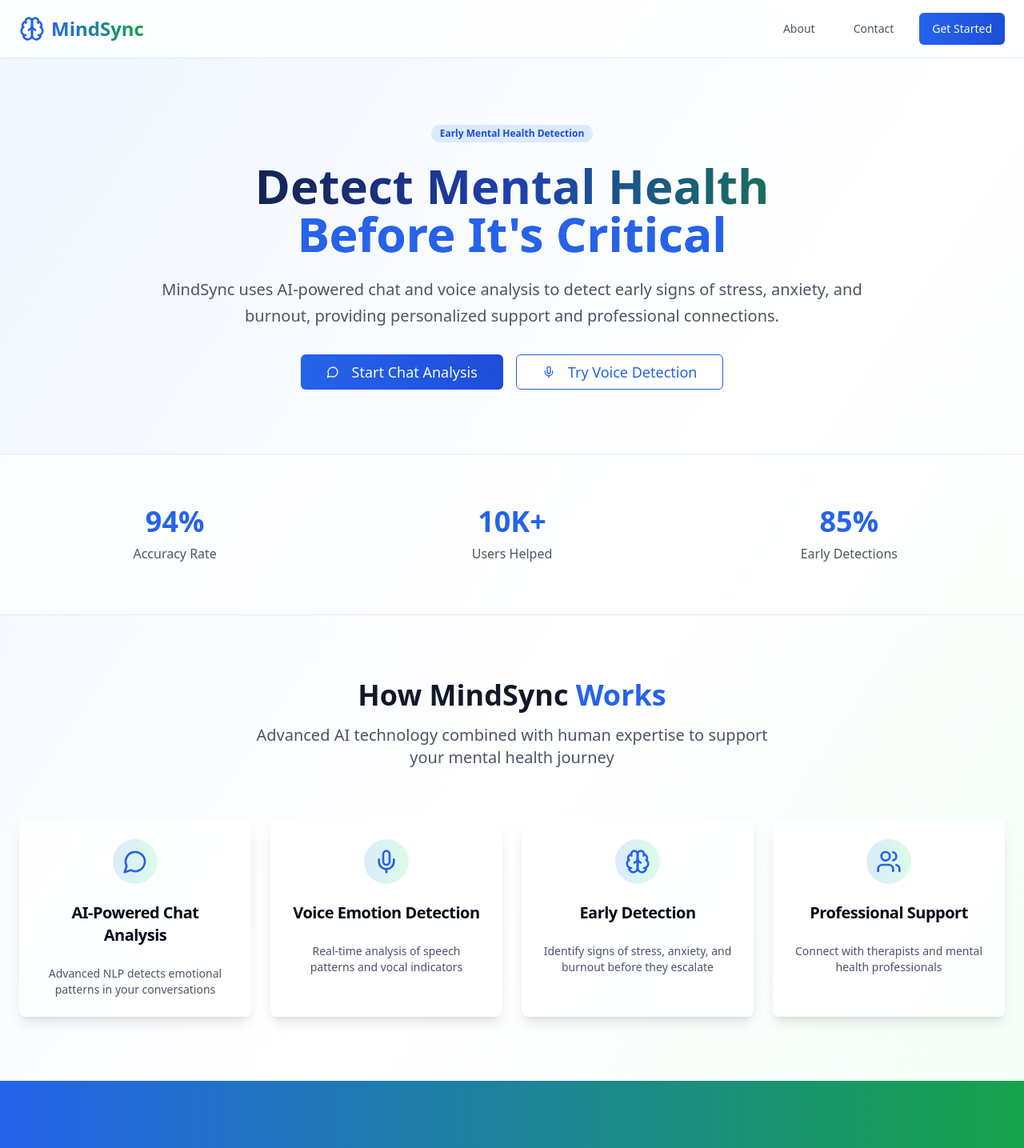
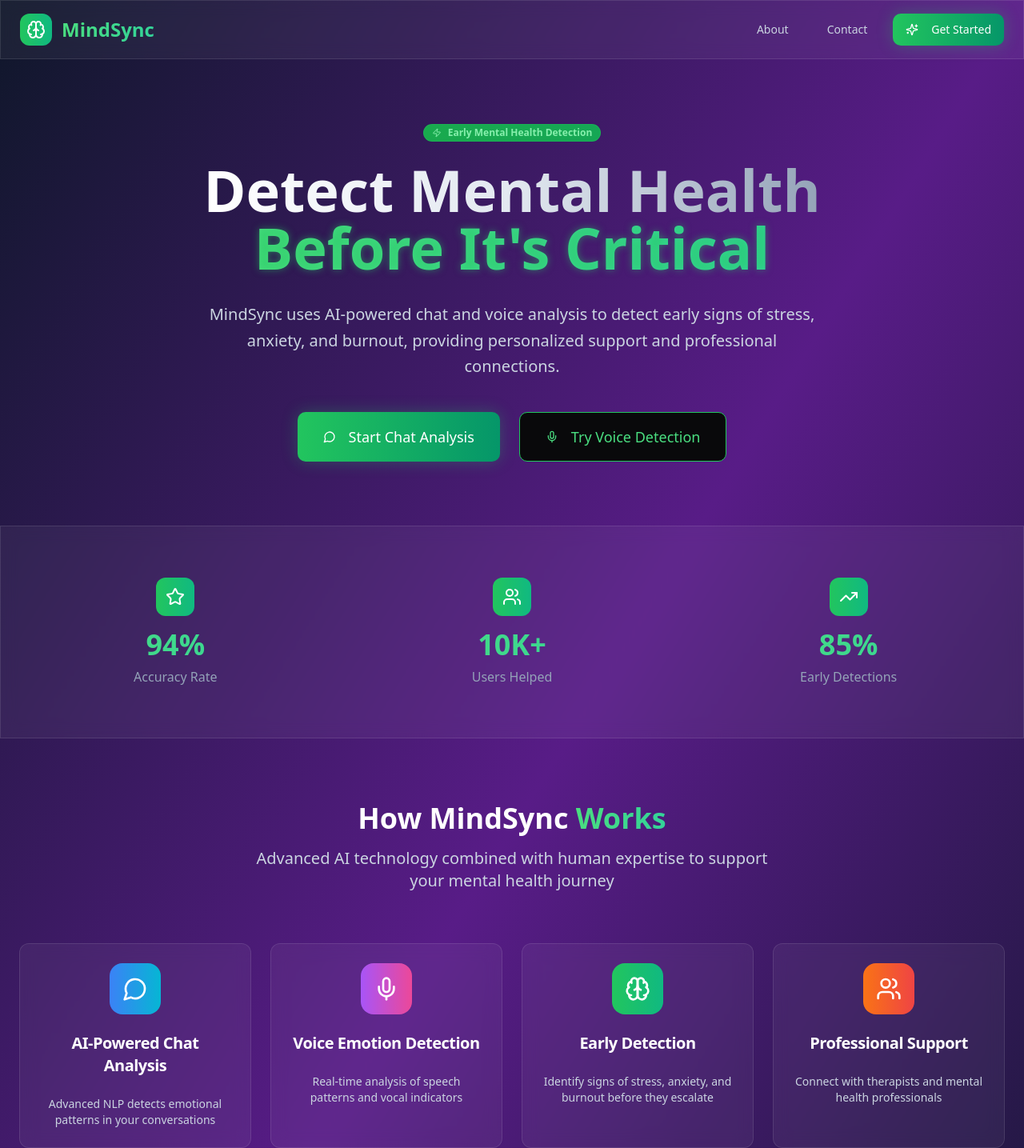
Before and after one commit to dhairyaaprajapati/MindSync, a React (Vite) app: page / in a window 1280 px wide. Shown: the top 1435 px of the page at 80% size. Built offline with nearby package versions, Linux system fonts and the light colour scheme.

Commit message:
feat: Implement dark theme and modern UI
- Updated UI components to support dark theme.
- Improved the overall visual design for a more modern look.
- Modified the color scheme and styling in `src/index.css` and other relevant files.

```diff
--- a/src/index.css
+++ b/src/index.css
@@ -1,3 +1,4 @@
+
 @tailwind base;
 @tailwind components;
 @tailwind utilities;
@@ -6,81 +7,74 @@
 
 @layer base {
   :root {
-    --background: 0 0% 100%;
-    --foreground: 222.2 84% 4.9%;
+    --background: 240 10% 3.9%;
+    --foreground: 0 0% 98%;
 
-    --card: 0 0% 100%;
-    --card-foreground: 222.2 84% 4.9%;
+    --card: 240 10% 3.9%;
+    --card-foreground: 0 0% 98%;
 
-    --popover: 0 0% 100%;
-    --popover-foreground: 222.2 84% 4.9%;
+    --popover: 240 10% 3.9%;
+    --popover-foreground: 0 0% 98%;
 
-    --primary: 222.2 47.4% 11.2%;
-    --primary-foreground: 210 40% 98%;
+    --primary: 142.1 76.2% 36.3%;
+    --primary-foreground: 355.7 100% 97.3%;
 
-    --secondary: 210 40% 96.1%;
-    --secondary-foreground: 222.2 47.4% 11.2%;
+    --secondary: 240 3.7% 15.9%;
+    --secondary-foreground: 0 0% 98%;
 
-    --muted: 210 40% 96.1%;
-    --muted-foreground: 215.4 16.3% 46.9%;
+    --muted: 240 3.7% 15.9%;
+    --muted-foreground: 240 5% 64.9%;
 
-    --accent: 210 40% 96.1%;
-    --accent-foreground: 222.2 47.4% 11.2%;
+    --accent: 240 3.7% 15.9%;
+    --accent-foreground: 0 0% 98%;
 
     --destructive: 0 84.2% 60.2%;
-    --destructive-foreground: 210 40% 98%;
+    --destructive-foreground: 0 0% 98%;
 
-    --border: 214.3 31.8% 91.4%;
-    --input: 214.3 31.8% 91.4%;
-    --ring: 222.2 84% 4.9%;
+    --border: 240 3.7% 15.9%;
+    --input: 240 3.7% 15.9%;
+    --ring: 142.1 76.2% 36.3%;
 
-    --radius: 0.5rem;
+    --radius: 0.75rem;
 
-    --sidebar-background: 0 0% 98%;
-
-    --sidebar-foreground: 240 5.3% 26.1%;
-
-    --sidebar-primary: 240 5.9% 10%;
-
-    --sidebar-primary-foreground: 0 0% 98%;
-
-    --sidebar-accent: 240 4.8% 95.9%;
-
-    --sidebar-accent-foreground: 240 5.9% 10%;
-
-    --sidebar-border: 220 13% 91%;
-
+    --sidebar-background: 240 5.9% 10%;
+    --sidebar-foreground: 240 4.8% 95.9%;
+    --sidebar-primary: 224.3 76.3% 48%;
+    --sidebar-primary-foreground: 0 0% 100%;
+    --sidebar-accent: 240 3.7% 15.9%;
+    --sidebar-accent-foreground: 240 4.8% 95.9%;
+    --sidebar-border: 240 3.7% 15.9%;
     --sidebar-ring: 217.2 91.2% 59.8%;
   }
 
   .dark {
-    --background: 222.2 84% 4.9%;
-    --foreground: 210 40% 98%;
+    --background: 240 10% 3.9%;
+    --foreground: 0 0% 98%;
 
-    --card: 222.2 84% 4.9%;
-    --card-foreground: 210 40% 98%;
+    --card: 240 10% 3.9%;
+    --card-foreground: 0 0% 98%;
 
-    --popover: 222.2 84% 4.9%;
-    --popover-foreground: 210 40% 98%;
+    --popover: 240 10% 3.9%;
+    --popover-foreground: 0 0% 98%;
 
-    --primary: 210 40% 98%;
-    --primary-foreground: 222.2 47.4% 11.2%;
+    --primary: 142.1 76.2% 36.3%;
+    --primary-foreground: 355.7 100% 97.3%;
 
-    --secondary: 217.2 32.6% 17.5%;
-    --secondary-foreground: 210 40% 98%;
+    --secondary: 240 3.7% 15.9%;
+    --secondary-foreground: 0 0% 98%;
 
-    --muted: 217.2 32.6% 17.5%;
-    --muted-foreground: 215 20.2% 65.1%;
+    --muted: 240 3.7% 15.9%;
+    --muted-foreground: 240 5% 64.9%;
 
-    --accent: 217.2 32.6% 17.5%;
-    --accent-foreground: 210 40% 98%;
+    --accent: 240 3.7% 15.9%;
+    --accent-foreground: 0 0% 98%;
 
-    --destructive: 0 62.8% 30.6%;
-    --destructive-foreground: 210 40% 98%;
+    --destructive: 0 84.2% 60.2%;
+    --destructive-foreground: 0 0% 98%;
 
-    --border: 217.2 32.6% 17.5%;
-    --input: 217.2 32.6% 17.5%;
-    --ring: 212.7 26.8% 83.9%;
+    --border: 240 3.7% 15.9%;
+    --input: 240 3.7% 15.9%;
+    --ring: 142.1 76.2% 36.3%;
     --sidebar-background: 240 5.9% 10%;
     --sidebar-foreground: 240 4.8% 95.9%;
     --sidebar-primary: 224.3 76.3% 48%;
@@ -101,3 +95,18 @@
     @apply bg-background text-foreground;
   }
 }
+
+/* Custom gradients and effects */
+.glass-effect {
+  background: rgba(255, 255, 255, 0.05);
+  backdrop-filter: blur(10px);
+  border: 1px solid rgba(255, 255, 255, 0.1);
+}
+
+.glow-effect {
+  box-shadow: 0 0 20px rgba(34, 197, 94, 0.3);
+}
+
+.text-glow {
+  text-shadow: 0 0 10px rgba(34, 197, 94, 0.5);
+}
--- a/src/pages/Index.tsx
+++ b/src/pages/Index.tsx
@@ -3,7 +3,7 @@ import { useState } from "react";
 import { Button } from "@/components/ui/button";
 import { Card, CardContent, CardDescription, CardHeader, CardTitle } from "@/components/ui/card";
 import { Badge } from "@/components/ui/badge";
-import { MessageCircle, Mic, Brain, Users, TrendingUp, Shield } from "lucide-react";
+import { MessageCircle, Mic, Brain, Users, TrendingUp, Shield, Sparkles, Zap, Star } from "lucide-react";
 import { useNavigate } from "react-router-dom";
 
 const Index = () => {
@@ -13,54 +13,61 @@ const Index = () => {
     {
       icon: MessageCircle,
       title: "AI-Powered Chat Analysis",
-      description: "Advanced NLP detects emotional patterns in your conversations"
+      description: "Advanced NLP detects emotional patterns in your conversations",
+      color: "from-blue-500 to-cyan-500"
     },
     {
       icon: Mic,
       title: "Voice Emotion Detection",
-      description: "Real-time analysis of speech patterns and vocal indicators"
+      description: "Real-time analysis of speech patterns and vocal indicators",
+      color: "from-purple-500 to-pink-500"
     },
     {
       icon: Brain,
       title: "Early Detection",
-      description: "Identify signs of stress, anxiety, and burnout before they escalate"
+      description: "Identify signs of stress, anxiety, and burnout before they escalate",
+      color: "from-green-500 to-emerald-500"
     },
     {
       icon: Users,
       title: "Professional Support",
-      description: "Connect with therapists and mental health professionals"
+      description: "Connect with therapists and mental health professionals",
+      color: "from-orange-500 to-red-500"
     }
   ];
 
   const stats = [
-    { label: "Accuracy Rate", value: "94%" },
-    { label: "Users Helped", value: "10K+" },
-    { label: "Early Detections", value: "85%" }
+    { label: "Accuracy Rate", value: "94%", icon: Star },
+    { label: "Users Helped", value: "10K+", icon: Users },
+    { label: "Early Detections", value: "85%", icon: TrendingUp }
   ];
 
   return (
-    <div className="min-h-screen bg-gradient-to-br from-blue-50 via-white to-green-50">
+    <div className="min-h-screen bg-gradient-to-br from-slate-900 via-purple-900 to-slate-900">
       {/* Navigation */}
-      <nav className="bg-white/80 backdrop-blur-sm border-b border-blue-100 sticky top-0 z-50">
+      <nav className="glass-effect border-b border-white/10 sticky top-0 z-50">
         <div className="container mx-auto px-6 py-4">
           <div className="flex items-center justify-between">
-            <div className="flex items-center space-x-2">
-              <Brain className="h-8 w-8 text-blue-600" />
-              <span className="text-2xl font-bold bg-gradient-to-r from-blue-600 to-green-600 bg-clip-text text-transparent">
+            <div className="flex items-center space-x-3">
+              <div className="p-2 bg-gradient-to-r from-green-500 to-emerald-500 rounded-xl">
+                <Brain className="h-6 w-6 text-white" />
+              </div>
+              <span className="text-2xl font-bold bg-gradient-to-r from-green-400 to-emerald-400 bg-clip-text text-transparent">
                 MindSync
               </span>
             </div>
             <div className="flex items-center space-x-4">
-              <Button variant="ghost" className="text-gray-600 hover:text-blue-600">
+              <Button variant="ghost" className="text-slate-300 hover:text-white hover:bg-white/10">
                 About
               </Button>
-              <Button variant="ghost" className="text-gray-600 hover:text-blue-600">
+              <Button variant="ghost" className="text-slate-300 hover:text-white hover:bg-white/10">
                 Contact
               </Button>
               <Button
                 onClick={() => navigate('/chat')}
-                className="bg-gradient-to-r from-blue-600 to-blue-700 hover:from-blue-700 hover:to-blue-800"
+                className="bg-gradient-to-r from-green-500 to-emerald-600 hover:from-green-600 hover:to-emerald-700 text-white border-0 glow-effect"
               >
+                <Sparkles className="mr-2 h-4 w-4" />
                 Get Started
               </Button>
             </div>
@@ -70,24 +77,29 @@ const Index = () => {
 
       {/* Hero Section */}
       <div className="container mx-auto px-6 py-20">
-        <div className="text-center max-w-4xl mx-auto">
-          <Badge className="mb-6 bg-blue-100 text-blue-700 hover:bg-blue-100">
+        <div className="text-center max-w-5xl mx-auto">
+          <Badge className="mb-6 bg-gradient-to-r from-green-500/20 to-emerald-500/20 text-green-300 border-green-500/30 backdrop-blur-sm">
+            <Zap className="mr-2 h-3 w-3" />
             Early Mental Health Detection
           </Badge>
-          <h1 className="text-5xl md:text-6xl font-bold mb-6 bg-gradient-to-r from-gray-900 via-blue-800 to-green-700 bg-clip-text text-transparent leading-tight">
-            Detect Mental Health
+          <h1 className="text-6xl md:text-7xl font-bold mb-8 leading-tight">
+            <span className="bg-gradient-to-r from-white via-slate-200 to-slate-400 bg-clip-text text-transparent">
+              Detect Mental Health
+            </span>
             <br />
-            <span className="text-blue-600">Before It's Critical</span>
+            <span className="bg-gradient-to-r from-green-400 to-emerald-400 bg-clip-text text-transparent text-glow">
+              Before It's Critical
+            </span>
           </h1>
-          <p className="text-xl text-gray-600 mb-8 leading-relaxed">
+          <p className="text-xl text-slate-300 mb-10 leading-relaxed max-w-3xl mx-auto">
             MindSync uses AI-powered chat and voice analysis to detect early signs of stress,
             anxiety, and burnout, providing personalized support and professional connections.
           </p>
-          <div className="flex flex-col sm:flex-row gap-4 justify-center">
+          <div className="flex flex-col sm:flex-row gap-6 justify-center">
             <Button
               size="lg"
               onClick={() => navigate('/chat')}
-              className="bg-gradient-to-r from-blue-600 to-blue-700 hover:from-blue-700 hover:to-blue-800 text-lg px-8 py-3"
+              className="bg-gradient-to-r from-green-500 to-emerald-600 hover:from-green-600 hover:to-emerald-700 text-white text-lg px-8 py-4 h-auto glow-effect"
             >
               <MessageCircle className="mr-2 h-5 w-5" />
               Start Chat Analysis
@@ -96,7 +108,7 @@ const Index = () => {
               size="lg"
               variant="outline"
               onClick={() => navigate('/voice')}
-              className="border-blue-600 text-blue-600 hover:bg-blue-50 text-lg px-8 py-3"
+              className="border-green-500 text-green-400 hover:bg-green-500/10 hover:text-green-300 text-lg px-8 py-4 h-auto backdrop-blur-sm"
             >
               <Mic className="mr-2 h-5 w-5" />
               Try Voice Detection
@@ -106,13 +118,18 @@ const Index = () => {
       </div>
 
       {/* Stats Section */}
-      <div className="bg-white/60 backdrop-blur-sm border-y border-blue-100 py-16">
+      <div className="glass-effect border-y border-white/10 py-16">
         <div className="container mx-auto px-6">
-          <div className="grid grid-cols-1 md:grid-cols-3 gap-8 text-center">
+          <div className="grid grid-cols-1 md:grid-cols-3 gap-8">
             {stats.map((stat, index) => (
-              <div key={index} className="space-y-2">
-                <div className="text-4xl font-bold text-blue-600">{stat.value}</div>
-                <div className="text-gray-600">{stat.label}</div>
+              <div key={index} className="text-center group">
+                <div className="inline-flex items-center justify-center w-12 h-12 bg-gradient-to-r from-green-500 to-emerald-500 rounded-xl mb-4 group-hover:scale-110 transition-transform">
+                  <stat.icon className="h-6 w-6 text-white" />
+                </div>
+                <div className="text-4xl font-bold bg-gradient-to-r from-green-400 to-emerald-400 bg-clip-text text-transparent mb-2">
+                  {stat.value}
+                </div>
+                <div className="text-slate-400">{stat.label}</div>
               </div>
             ))}
           </div>
@@ -122,25 +139,26 @@ const Index = () => {
       {/* Features Section */}
       <div className="container mx-auto px-6 py-20">
         <div className="text-center mb-16">
-          <h2 className="text-4xl font-bold mb-4 text-gray-900">
-            How MindSync <span className="text-blue-600">Works</span>
+          <h2 className="text-4xl font-bold mb-4">
+            <span className="text-white">How MindSync </span>
+            <span className="bg-gradient-to-r from-green-400 to-emerald-400 bg-clip-text text-transparent">Works</span>
           </h2>
-          <p className="text-xl text-gray-600 max-w-2xl mx-auto">
+          <p className="text-xl text-slate-300 max-w-2xl mx-auto">
             Advanced AI technology combined with human expertise to support your mental health journey
           </p>
         </div>
 
         <div className="grid grid-cols-1 md:grid-cols-2 lg:grid-cols-4 gap-6">
           {features.map((feature, index) => (
-            <Card key={index} className="border-0 shadow-lg hover:shadow-xl transition-all duration-300 bg-white/80 backdrop-blur-sm">
+            <Card key={index} className="glass-effect border-white/10 hover:border-white/20 transition-all duration-300 group hover:scale-105">
               <CardHeader className="text-center">
-                <div className="mx-auto mb-4 p-3 bg-gradient-to-r from-blue-100 to-green-100 rounded-full w-fit">
-                  <feature.icon className="h-8 w-8 text-blue-600" />
+                <div className={`mx-auto mb-4 p-4 bg-gradient-to-r ${feature.color} rounded-2xl w-fit group-hover:scale-110 transition-transform`}>
+                  <feature.icon className="h-8 w-8 text-white" />
                 </div>
-                <CardTitle className="text-xl">{feature.title}</CardTitle>
+                <CardTitle className="text-xl text-white">{feature.title}</CardTitle>
               </CardHeader>
               <CardContent>
-                <CardDescription className="text-center text-gray-600">
+                <CardDescription className="text-center text-slate-300">
                   {feature.description}
                 </CardDescription>
               </CardContent>
@@ -150,26 +168,26 @@ const Index = () => {
       </div>
 
       {/* CTA Section */}
-      <div className="bg-gradient-to-r from-blue-600 to-green-600 text-white py-20">
+      <div className="bg-gradient-to-r from-green-600 via-emerald-600 to-green-600 py-20">
         <div className="container mx-auto px-6 text-center">
-          <h2 className="text-4xl font-bold mb-4">
+          <h2 className="text-4xl font-bold mb-4 text-white">
             Ready to Take Control of Your Mental Health?
           </h2>
-          <p className="text-xl mb-8 opacity-90">
+          <p className="text-xl mb-8 text-green-100">
             Join thousands who trust MindSync for early detection and support
           </p>
           <div className="flex flex-col sm:flex-row gap-4 justify-center">
             <Button
               size="lg"
               onClick={() => navigate('/chat')}
-              className="bg-white text-blue-600 hover:bg-gray-50 text-lg px-8 py-3"
+              className="bg-white text-green-600 hover:bg-gray-100 text-lg px-8 py-4 h-auto font-semibold"
             >
               Start Your Assessment
             </Button>
             <Button
               size="lg"
               variant="outline"
-              className="border-white text-white hover:bg-white/10 text-lg px-8 py-3"
+              className="border-white text-white hover:bg-white/10 text-lg px-8 py-4 h-auto"
             >
               Learn More
             </Button>
@@ -178,19 +196,21 @@ const Index = () => {
       </div>
 
       {/* Footer */}
-      <footer className="bg-gray-900 text-white py-12">
+      <footer className="bg-slate-900/50 border-t border-white/10 py-12">
         <div className="container mx-auto px-6">
           <div className="flex flex-col md:flex-row justify-between items-center">
-            <div className="flex items-center space-x-2 mb-4 md:mb-0">
-              <Brain className="h-6 w-6 text-blue-400" />
-              <span className="text-xl font-bold">MindSync</span>
+            <div className="flex items-center space-x-3 mb-4 md:mb-0">
+              <div className="p-2 bg-gradient-to-r from-green-500 to-emerald-500 rounded-xl">
+                <Brain className="h-5 w-5 text-white" />
+              </div>
+              <span className="text-xl font-bold text-white">MindSync</span>
             </div>
-            <div className="flex items-center space-x-6 text-gray-400">
+            <div className="flex items-center space-x-6 text-slate-400">
               <Shield className="h-4 w-4" />
               <span className="text-sm">HIPAA Compliant & Secure</span>
             </div>
           </div>
-          <div className="border-t border-gray-800 mt-8 pt-8 text-center text-gray-400">
+          <div className="border-t border-white/10 mt-8 pt-8 text-center text-slate-400">
             <p>&copy; 2024 MindSync. Supporting mental health through technology.</p>
           </div>
         </div>
```
Also changed, not shown: src/pages/Chat.tsx (+45 -44 lines), src/pages/Voice.tsx (+73 -70 lines).
